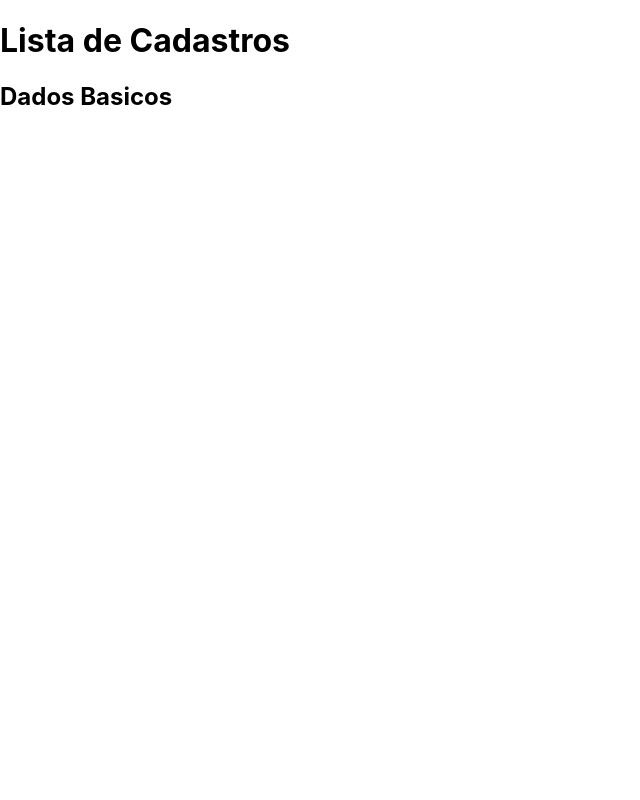
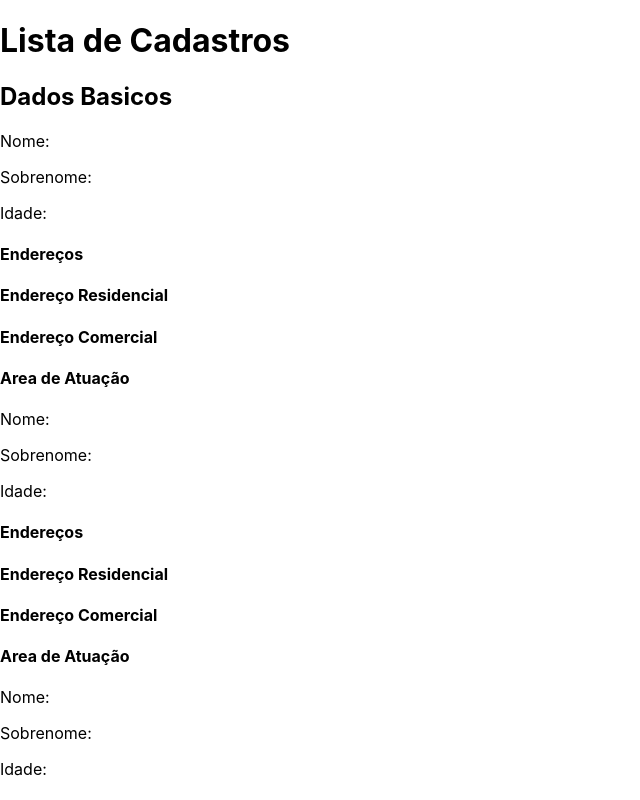
Before and after one commit to claudineivolpato/react, a React (Create React App) app in the folder my-app/: page / in a window 1280 px wide. Shown: the top 800 px of the page, without its empty margins (0-640 px from the left). Built offline with nearby package versions, Linux system fonts and the light colour scheme.

Commit message:
xxxxxxxxxx

```diff
--- a/my-app/src/index.js
+++ b/my-app/src/index.js
@@ -6,7 +6,7 @@ import reportWebVitals from './reportWebVitals';
 
 const root = ReactDOM.createRoot(document.getElementById('root'));
 
-class Cadastros extends React.Component {
+class CadastrosSimples extends React.Component {
   render() {
     return <h1>Lista de Cadastros</h1>
   }
@@ -16,20 +16,56 @@ class Basicos extends React.Component {
   render() {
     return <div>
       <h2>Dados Basicos</h2>
-
+      <Cadastros></Cadastros>
+      <Cadastros></Cadastros>
+      <Cadastros></Cadastros>
     </div>
   }
 }
 
-class Cadsatros extends React.Component {
+class Cadastros extends React.Component {
   render() {
-    return <h3>Item</h3>
+    return <div>
+      <p>Nome: </p>
+      <p>Sobrenome: </p>
+      <p>Idade: </p>
+      <Enderecos></Enderecos>
+    </div>
+  }
+}
+
+class Enderecos extends React.Component {
+  render() {
+    return <div>
+      <h4>Endereços</h4>
+      <EnderecoResidencial></EnderecoResidencial>
+      <EnderecoComercial></EnderecoComercial>
+      <AreaAtuacao></AreaAtuacao>
+    </div>
+  }
+}
+
+class EnderecoResidencial extends React.Component {
+  render() {
+    return <h4>Endereço Residencial</h4>
+  }
+}
+
+class EnderecoComercial extends React.Component {
+  render() {
+    return <h4>Endereço Comercial</h4>
+  }
+}
+
+class AreaAtuacao extends React.Component {
+  render() {
+    return <h4>Area de Atuação</h4>
   }
 }
 
 root.render(
   <div>
-    <Cadastros></Cadastros>
+    <CadastrosSimples></CadastrosSimples>
     <Basicos></Basicos>
   </div>
 );
```
